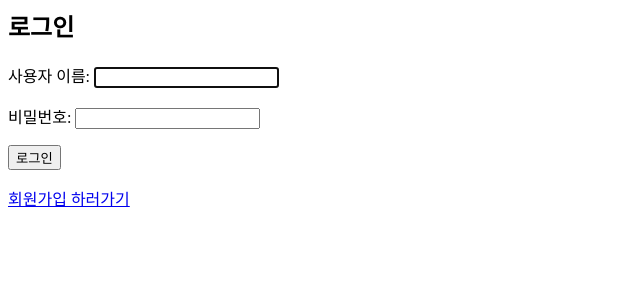
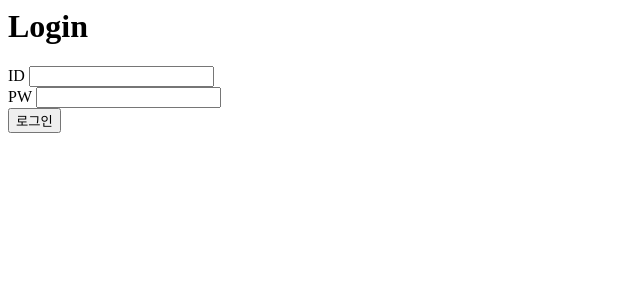
Before and after one commit to Pirogramming-24/Piro24_CardGame_4, a Django app: page /users/login/ in a window 1280 px wide. Shown: the top 300 px of the page, without its empty margins (0-640 px from the left). Run offline with Django 5.2, Linux system fonts and the light colour scheme.

Commit message:
feat: 테스트용 html 수정

```diff
--- a/templates/users/login.html
+++ b/templates/users/login.html
@@ -1,7 +1,26 @@
-<h2>로그인</h2>
-<form method="post">
-    {% csrf_token %}
-    {{ form.as_p }}
-    <button type="submit">로그인</button>
-</form>
-<a href="{% url 'users:signup' %}">회원가입 하러가기</a>
+<div class="login-box">
+    <h1 class="title">Login</h1>
+
+    <form method="post">
+        {% csrf_token %}
+
+        <div class="input-group">
+            <label for="id_username">ID</label>
+            <input type="text" name="username" id="id_username" required>
+        </div>
+
+        <div class="input-group">
+            <label for="id_password">PW</label>
+            <input type="password" name="password" id="id_password" required>
+        </div>
+
+        {% if form.errors %}
+            <p class="error-msg">아이디 또는 비밀번호가 일치하지 않습니다.</p>
+        {% endif %}
+
+        <button type="submit" class="btn-login">로그인</button>
+    </form>
+
+    <div class="social-buttons">
+        </div>
+</div>
```
